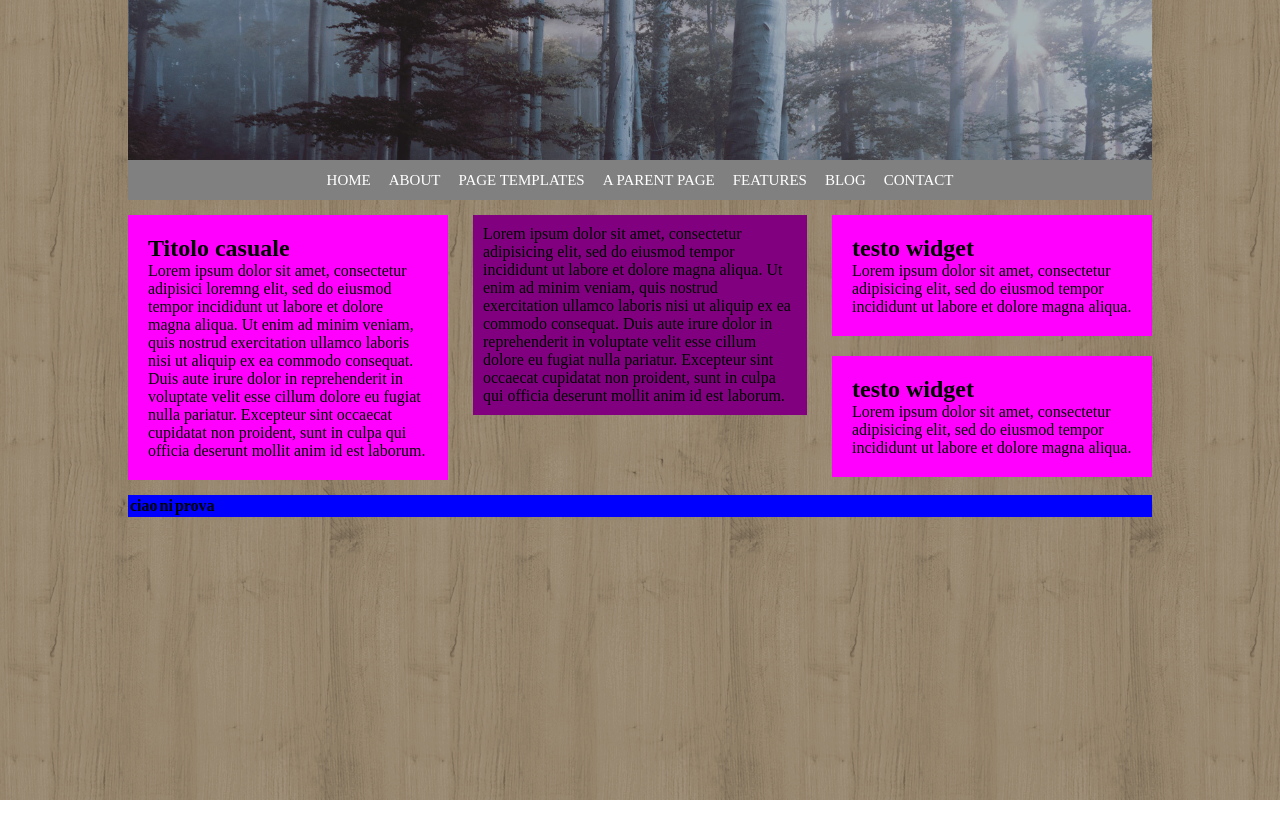
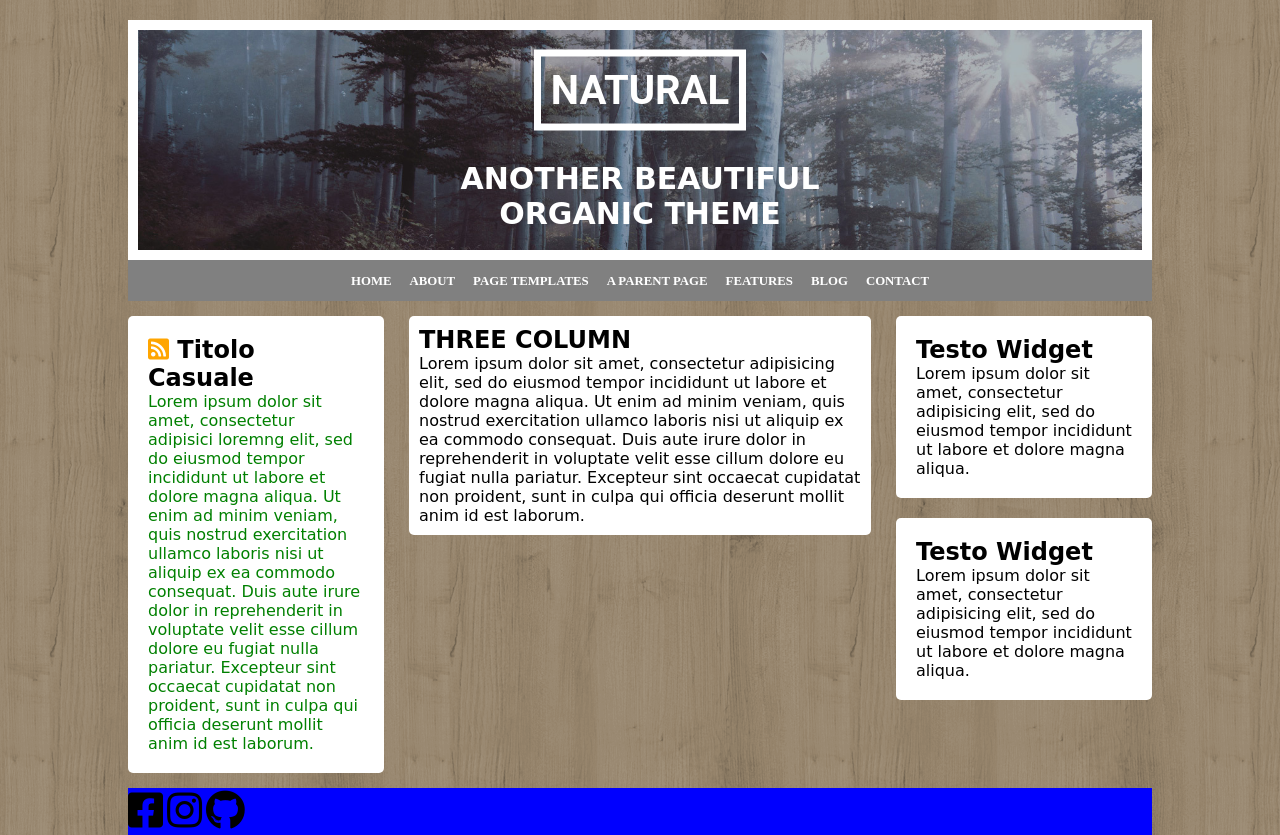
Before and after one commit to peppe965/htmlcss-wp, a plain HTML site: page index.html in a window 1280 px wide. Before the commit the page ends 800 px from the top, so only its background shows below. Drawn offline with Linux system fonts and the light colour scheme.

Commit message:
QUASI COMPLETO
manca solo il footer e hover

```diff
--- a/css/style.css
+++ b/css/style.css
@@ -17,17 +17,46 @@ body{
 
 /* intestazione (giallo) */
 header{
-  height: 20vh;
+  height: 30vh;
   background-color: yellow;
+  margin-top:20px;
 }
 
-.logo{
+.header-logo{
   width: 100%;
   height: 100%;
   background-image: url(../img/logo.jpg);
   background-size: cover;
   background-repeat: no-repeat;
+  border: 10px solid white;
+  position: relative;
 }
+
+.container-logo{
+  position: absolute;
+  top:50%;
+  left:50%;
+  transform: translate(-50%, -50%);
+  color: #fff;
+  font-size: 20px;
+  font-family: 'Roboto', sans-serif;
+  font-weight: 200;
+  text-align: center;
+}
+
+.container-logo h1{
+  display: inline-block;
+  border:7px solid white;
+  padding: 10px;
+  margin-bottom: 30px;
+  text-transform: uppercase;
+}
+
+.container-logo h2{
+  text-transform: uppercase;
+  display: inline-block;
+}
+
 
 /* navbar */
 
@@ -42,7 +71,8 @@ ul li{
   padding: 0 7px;
   text-transform: uppercase;
   display: inline-block;
-  font-size: 15px;
+  font-size: 80%;
+  font-weight: bold;
 }
 
 /* manca hover */
@@ -58,22 +88,41 @@ main{
   margin: 15px 0;
 }
 
+div p{
+  font-family: 'Comic Neue', cursive;
+}
+
+div h2{
+  font-family: 'Comic Neue', cursive;
+  text-transform: capitalize;
+}
+
 /* blocco sinistra */
 .magenta-left{
-  background-color: magenta;
+  background-color: #fff;
+  border-radius: 5px;
   /* height: 25vw; */
-  width: 25vw;
+  width: 20vw;
   /* overflow: auto; */
   padding: 20px;
   float: left;
 }
 
+.magenta-left p{
+  color:green;
+}
+
+.fa-rss-square{
+  color:orange;
+}
+
 /* blocco centrale */
 .purple{
+  background-color: #fff;
+  border-radius: 5px;
   display: inline-block;
-  background-color: purple;
   /* height: 75vh; */
-  width: calc(100% - 50vw - 50px);
+  width: calc(100% - 40vw - 50px);
   margin-left:25px;
   padding: 10px;
 }
@@ -82,10 +131,11 @@ main{
 .magenta{
   background-color: magenta;
   /* height: 15vw; */
-  width: 25vw;
+  width: 20vw;
   /* overflow: auto; */
   padding: 20px;
-
+  background-color: #fff;
+  border-radius: 5px;
 }
 
 .right{
@@ -110,5 +160,7 @@ footer{
   margin: auto;
 }
 
-table th{
+footer div{
+  display: inline-block;
+  font-size: 40px;
 }
--- a/index.html
+++ b/index.html
@@ -2,6 +2,8 @@
 <html lang="en" dir="ltr">
   <head>
     <link rel="stylesheet" href="css/style.css">
+    <link rel="stylesheet" href="https://cdnjs.cloudflare.com/ajax/libs/font-awesome/5.13.1/css/all.min.css">
+    <link rel="stylesheet" href=" <link href="https://fonts.googleapis.com/css2?family=Comic+Neue:ital@1&display=swap" rel="stylesheet" ">
     <meta charset="utf-8">
     <title>Template WP</title>
   </head>
@@ -9,7 +11,11 @@
     <div class="container">
       <!-- intestazione(giallo) -->
       <header>
-        <div class="logo">
+        <div class="header-logo">
+          <div class="container-logo">
+            <h1>natural</h1>
+            <h2>another beautiful organic theme</h2>
+          </div>
         </div>
       </header>
       <!-- sezione navbar -->
@@ -24,16 +30,18 @@
           <li>contact</li>
         </ul>
       </nav>
+
       <!-- corpo del sito -->
       <main>
         <!-- sezione laterale sinistra -->
         <aside class="magenta-left">
-          <h2>Titolo casuale</h2>
+          <h2><i class="fas fa-rss-square"> </i> Titolo casuale</h2>
           <p>Lorem ipsum dolor sit amet, consectetur adipisici loremng elit, sed do eiusmod tempor incididunt ut labore et dolore magna aliqua. Ut enim ad minim veniam, quis nostrud exercitation ullamco laboris nisi ut aliquip ex ea commodo consequat. Duis aute irure dolor in reprehenderit in voluptate velit esse cillum dolore eu fugiat nulla pariatur. Excepteur sint occaecat cupidatat non proident, sunt in culpa qui officia deserunt mollit anim id est laborum.</p>
         </aside>
         <!-- sezione centrale -->
         <div class="purple">
-          Lorem ipsum dolor sit amet, consectetur adipisicing elit, sed do eiusmod tempor incididunt ut labore et dolore magna aliqua. Ut enim ad minim veniam, quis nostrud exercitation ullamco laboris nisi ut aliquip ex ea commodo consequat. Duis aute irure dolor in reprehenderit in voluptate velit esse cillum dolore eu fugiat nulla pariatur. Excepteur sint occaecat cupidatat non proident, sunt in culpa qui officia deserunt mollit anim id est laborum.
+          <h2>THREE COLUMN</h2>
+          <p>Lorem ipsum dolor sit amet, consectetur adipisicing elit, sed do eiusmod tempor incididunt ut labore et dolore magna aliqua. Ut enim ad minim veniam, quis nostrud exercitation ullamco laboris nisi ut aliquip ex ea commodo consequat. Duis aute irure dolor in reprehenderit in voluptate velit esse cillum dolore eu fugiat nulla pariatur. Excepteur sint occaecat cupidatat non proident, sunt in culpa qui officia deserunt mollit anim id est laborum.</p>
         </div>
 
         <div class="right">
@@ -51,13 +59,11 @@
       </main>
       <!-- pie di pagina -->
       <footer>
-        <table>
-          <tr>
-            <th>ciao</th>
-            <th>ni</th>
-            <th>prova</th>
-          </tr>
-        </table>
+
+            <div><i class="fab fa-facebook-square"></i></div>
+            <div><i class="fab fa-instagram"></i></div>
+            <div><i class="fab fa-github"></i></div>
+
       </footer>
     </div>
   </body>
```
